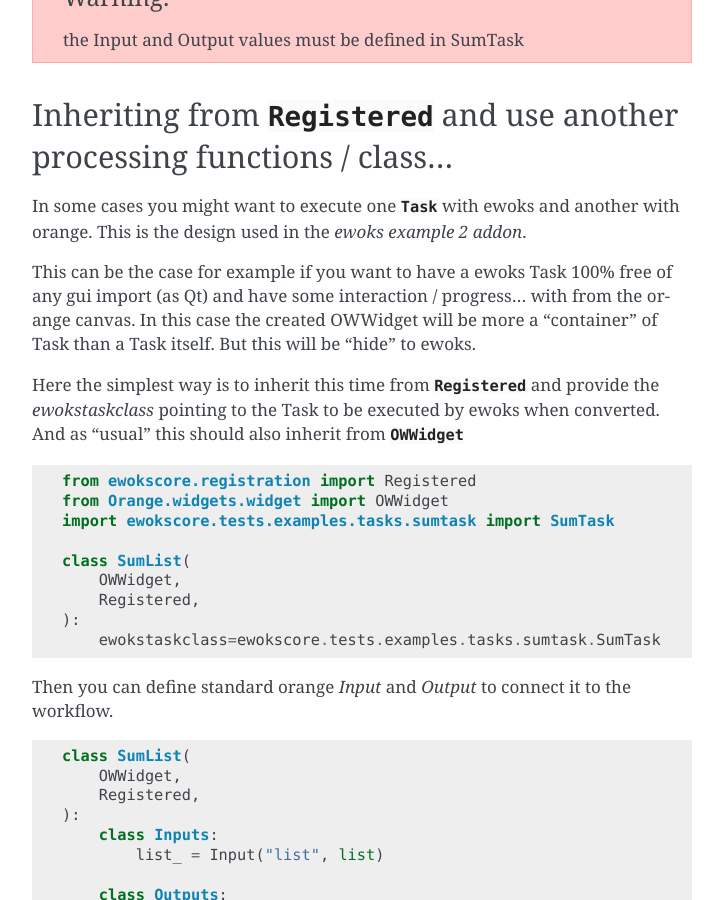
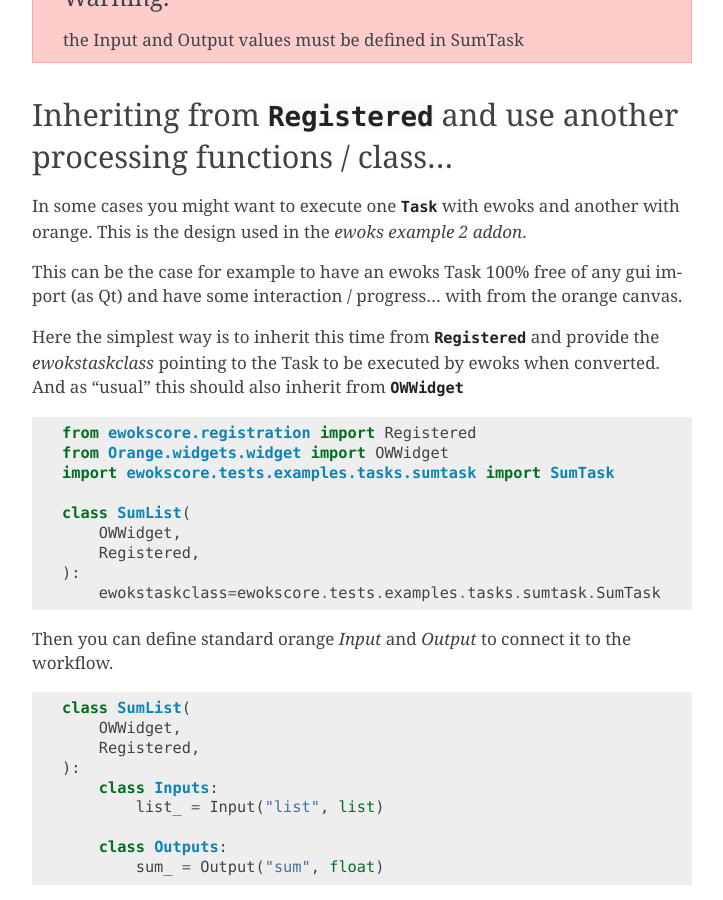
Before and after one commit to ewoks-kit/ewoksorange, a Sphinx documentation site: the page built from doc/note_on_designs.rst, in a window 1280 px wide and 900 px high, scrolled down 999 px. Shown: the whole window, without its empty margins (388-1111 px from the left). Built offline with Sphinx 7.4.7, drawn with Linux system fonts in a browser that asks for light colours.

Commit message:
[doc] modifications for the note about the design Task should be gui free

```diff
--- a/doc/note_on_designs.rst
+++ b/doc/note_on_designs.rst
@@ -54,8 +54,7 @@
 In some cases you might want to execute one :class:`Task` with ewoks and another with orange.
 This is the design used in the `ewoks example 2 addon`.
 
-This can be the case for example if you want to have a ewoks Task 100% free of any gui import (as Qt) and have some interaction / progress... with from the orange canvas.
-In this case the created OWWidget will be more a "container" of Task than a Task itself. But this will be "hide" to ewoks.
+This can be the case for example to have an ewoks Task 100% free of any gui import (as Qt) and have some interaction / progress... with from the orange canvas.
 
 Here the simplest way is to inherit this time from :class:`Registered` and provide the `ewokstaskclass` pointing to the Task to be executed by ewoks when converted.
 And as "usual" this should also inherit from :class:`OWWidget`
```
